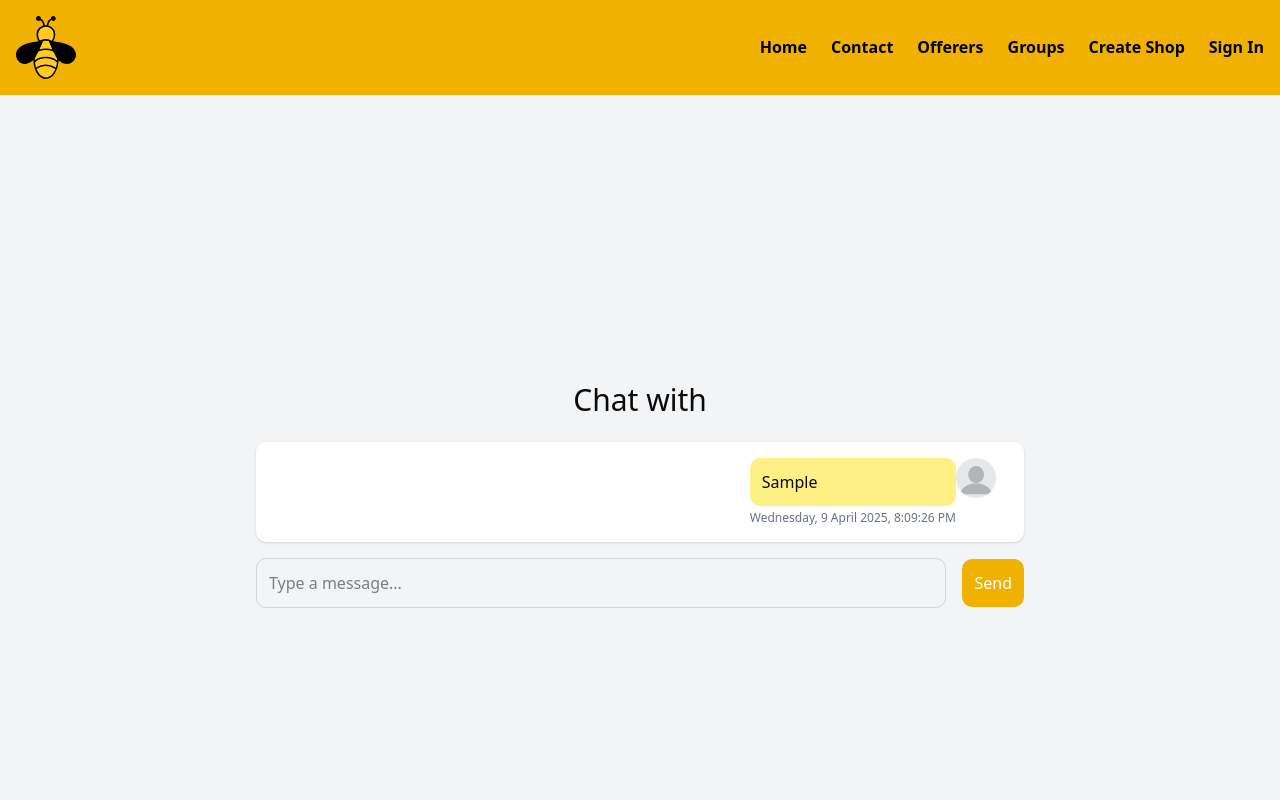
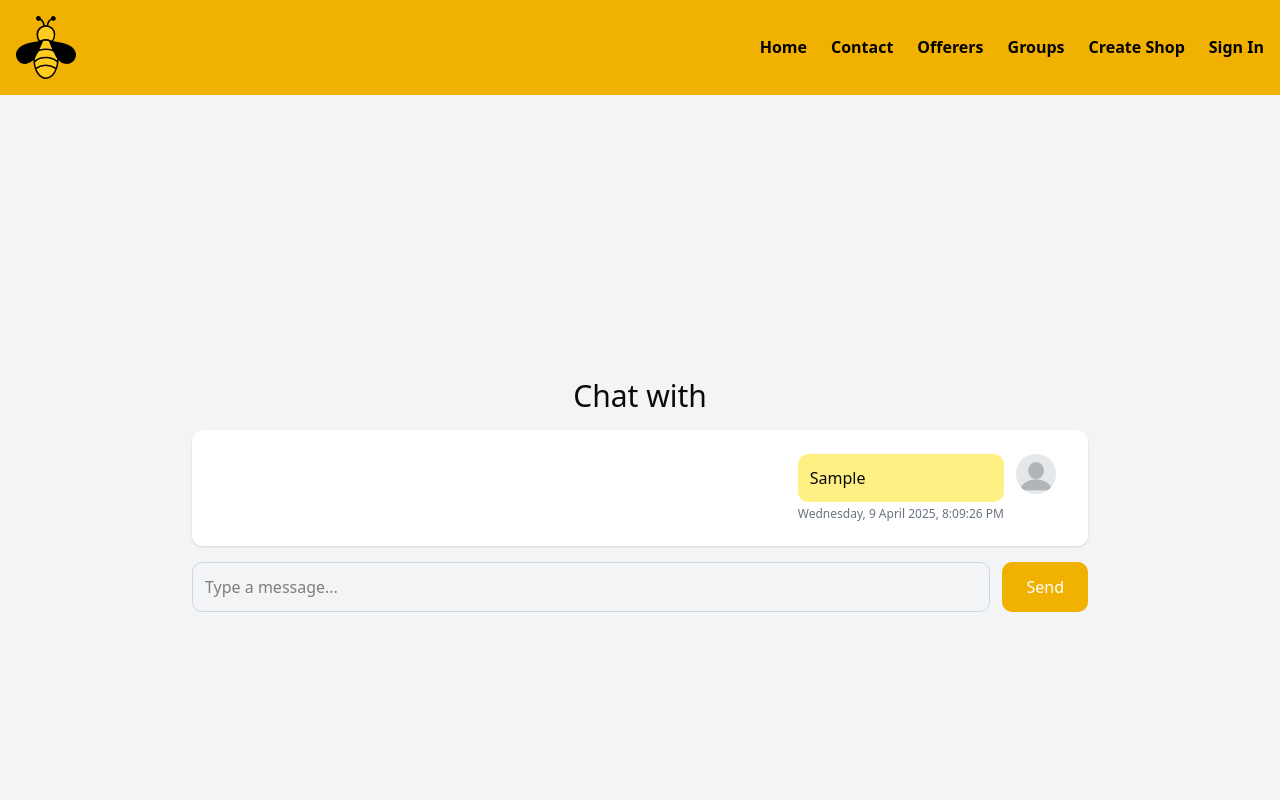
Before and after one commit to AdeelTahir-SE/OfferHive, a Next.js app in the folder offerhive/: page /people/1 in a window 1280 px wide. Both pictures are taken after typing "Sample" into the empty fields and a click on the button "Send". Shown: the top 800 px of the page. Built offline with nearby package versions, Linux system fonts and the light colour scheme; no server answers; the database is empty.

Commit message:
--modified offerrers fetching logic--

```diff
--- a/offerhive/src/app/offers/page.tsx
+++ b/offerhive/src/app/offers/page.tsx
@@ -12,34 +12,37 @@ export default function Offers() {
   const [isFetching, setIsFetching] = useState(false);
   const [error, setError] = useState<string | null>(null);
   const [searchTerm, setSearchTerm] = useState<string>("");
+  const [hasMore, setHasMore] = useState(true);
 
   const fetchOffers = useCallback(async () => {
+    if (!hasMore) return;
     setIsFetching(true);
     try {
       const data = searchTerm
         ? await searchOfferers(searchTerm, counter)
         : await getOfferers(counter);
 
-      if (data) {
+      if (data&&data?.length > 0) {
         setOffers((prev) => [...prev, ...data]);
+      } else {
+        setHasMore(false); // Stop fetching if no data
       }
     } catch (err) {
       setError("Error fetching offers. Please try again later.");
     } finally {
       setIsFetching(false);
     }
-  }, [searchTerm, counter]);
+  }, [searchTerm, counter, hasMore]);
 
-  // Fetch on counter/searchTerm change
   useEffect(() => {
     fetchOffers();
   }, [fetchOffers]);
 
   const handleScroll = () => {
-    if(offers.length === 0) return;
+    if (offers.length === 0 || isFetching || !hasMore) return;
+
     if (
-      window.innerHeight + window.scrollY >= document.body.offsetHeight - 100 &&
-      !isFetching
+      window.innerHeight + window.scrollY >= document.body.offsetHeight - 100
     ) {
       setCounter((prev) => prev + 1);
     }
@@ -48,12 +51,13 @@ export default function Offers() {
   useEffect(() => {
     window.addEventListener("scroll", handleScroll);
     return () => window.removeEventListener("scroll", handleScroll);
-  }, [isFetching]);
+  }, [isFetching, hasMore, offers]);
 
   const handleSearch = (term: string) => {
     setSearchTerm(term);
     setOffers([]);
     setCounter(0);
+    setHasMore(true); // Reset on new search
   };
 
   return (
@@ -62,19 +66,17 @@ export default function Offers() {
       <p className="text-lg">Check out amazing offers by different Offerers!</p>
 
       <SearchBar searchTerm={searchTerm} onSearch={handleSearch} />
+
       {offers.length === 0 && !isFetching && (
-
-          <section className="flex flex-col items-center justify-center text-yellow-400">
-          <SearchIcon/>
+        <section className="flex flex-col items-center justify-center text-yellow-400">
+          <SearchIcon />
           <h2 className="text-2xl font-bold mt-4">No Offerers Found</h2>
         </section>
-        )
-        }
+      )}
+
       {error && <p className="text-red-500 text-center mt-4">{error}</p>}
 
-      <section className="grid grid-cols-1 md:grid-cols-2 lg:grid-cols-3 gap-8 mt-6 items-center justify-center w-full max-w-4xl">
-
-
+      <section className="grid grid-cols-1 md:grid-cols-2 lg:grid-cols-3 gap-8 mt-6 w-full max-w-4xl place-items-center">
         {offers?.map((offer, index) => (
           <OffererCard
             key={index}
@@ -86,9 +88,17 @@ export default function Offers() {
             address={offer.shop_address}
           />
         ))}
-    </section>
+      </section>
 
-      {isFetching && <section className=" flex items-center justify-center mt-4 mb-4"><Loader size={3}/></section>}
+      {isFetching && (
+        <section className="flex items-center justify-center mt-4 mb-4">
+          <Loader size={3} />
+        </section>
+      )}
+
+      {!hasMore && offers.length > 0 && (
+        <p className="text-gray-500 mt-4">No more offers to show.</p>
+      )}
     </section>
   );
 }
--- a/offerhive/src/app/people/[id]/page.tsx
+++ b/offerhive/src/app/people/[id]/page.tsx
@@ -8,7 +8,6 @@ import Image from "next/image";
 import React from "react";
 import { RootState } from "@/lib/redux/store";
 
-// Define User type to avoid any implicit any
 interface User {
   profile_image: string;
   email: string;
@@ -129,31 +128,43 @@ export default function PersonChat() {
   };
 
   return (
-    <section className="flex flex-col items-center justify-center bg-gray-100 min-h-screen p-6">
-      <p className="text-3xl mb-6">Chat with {user?.email}</p>
-      <div className="p-4 rounded-lg w-full max-w-3xl h-auto mb-4 bg-white shadow">
-        <div className="flex flex-col space-y-4">
+    <section className="flex flex-col items-center justify-center bg-gray-100 min-h-screen p-4 sm:p-6">
+      <p className="text-2xl sm:text-3xl mb-4 text-center">
+        Chat with {user?.email}
+      </p>
+
+      <div className="bg-white shadow rounded-lg w-full max-w-4xl h-full mb-4 p-4 sm:p-6 overflow-hidden">
+        <div className="flex flex-col space-y-4 max-h-[75vh] overflow-y-auto pr-2">
           {chat?.length > 0 &&
             chat.map((message, index) => {
               const isSender = message.sender === loggedInUser?.user_id;
               const profileImage = isSender ? loggedInUser?.profile_image : user?.profile_image;
 
               return (
-                <div key={index} className={`flex items-start space-x-3 ${isSender ? "flex-row-reverse" : ""}`}>
-                  <div className="w-10 h-10 flex items-center justify-center">
+                <div
+                  key={index}
+                  className={`flex items-start ${isSender ? "flex-row-reverse" : "flex-row"} gap-3`}
+                >
+                  <div className="min-w-[2.5rem] min-h-[2.5rem] w-10 h-10">
                     <Image
                       src={profileImage || "/profile_placeholder.png"}
                       alt={isSender ? "You" : user?.email as string}
-                      width={300}
-                      height={300}
-                      className="w-full h-full rounded-full object-cover"
+                      width={40}
+                      height={40}
+                      className="rounded-full object-cover"
                     />
                   </div>
-                  <div className="flex flex-col">
-                    <div className={`p-3 rounded-lg max-w-md ${isSender ? "bg-yellow-200" : "bg-yellow-300"}`}>
-                      <p>{message.message}</p>
+                  <div className="flex flex-col max-w-[75%] sm:max-w-md">
+                    <div
+                      className={`p-3 rounded-lg break-words ${
+                        isSender ? "bg-yellow-200" : "bg-yellow-300"
+                      }`}
+                    >
+                      <p className="text-sm sm:text-base">{message.message}</p>
                     </div>
-                    <span className="text-xs text-gray-500 mt-1">{message.timestamp}</span>
+                    <span className="text-xs text-gray-500 mt-1">
+                      {message.timestamp}
+                    </span>
                   </div>
                 </div>
               );
@@ -161,17 +172,17 @@ export default function PersonChat() {
         </div>
       </div>
 
-      <div className="flex w-full max-w-3xl items-center space-x-4">
+      <div className="flex w-full max-w-4xl flex-col sm:flex-row gap-3">
         <input
           type="text"
           value={newMessage}
           onChange={(e) => setNewMessage(e.target.value)}
           placeholder="Type a message..."
-          className="w-full p-3 rounded-lg border border-gray-300 focus:outline-none focus:ring-2 focus:ring-yellow-500"
+          className="flex-1 p-3 rounded-lg border border-gray-300 focus:outline-none focus:ring-2 focus:ring-yellow-500"
         />
         <button
           onClick={handleSendMessage}
-          className="bg-yellow-500 text-white p-3 rounded-lg hover:bg-yellow-600"
+          className="bg-yellow-500 text-white px-6 py-3 rounded-lg hover:bg-yellow-600"
         >
           Send
         </button>
--- a/offerhive/src/components/header.tsx
+++ b/offerhive/src/components/header.tsx
@@ -3,20 +3,41 @@ import { RootState } from "@/lib/redux/store";
 import Image from "next/image";
 import Link from "next/link";
 import { useSelector } from "react-redux";
-import { useState } from "react";
-import { Menu, X } from "lucide-react"; // you can replace with any icons
+import { useEffect, useRef, useState } from "react";
+import { Menu, X } from "lucide-react";
 
 export default function Header() {
   const user = useSelector((state: RootState) => state.user);
   const [menuOpen, setMenuOpen] = useState(false);
+  const menuRef = useRef<HTMLUListElement>(null);
+  const buttonRef = useRef<HTMLButtonElement>(null);
 
   const toggleMenu = () => setMenuOpen(!menuOpen);
+
+  useEffect(() => {
+    const handleClickOutside = (event: MouseEvent) => {
+      if (
+        menuRef.current &&
+        !menuRef.current.contains(event.target as Node) &&
+        buttonRef.current &&
+        !buttonRef.current.contains(event.target as Node)
+      ) {
+        setMenuOpen(false);
+      }
+    };
+
+    document.addEventListener("mousedown", handleClickOutside);
+    return () => {
+      document.removeEventListener("mousedown", handleClickOutside);
+    };
+  }, []);
 
   return (
     <nav className="bg-yellow-500 text-black p-4 flex justify-between items-center z-50 relative">
       <div className="flex items-center justify-between w-full md:w-auto">
         <Image src="/logo.svg" alt="logo" width={60} height={60} />
         <button
+          ref={buttonRef}
           onClick={toggleMenu}
           className="md:hidden ml-auto focus:outline-none"
         >
@@ -25,6 +46,7 @@ export default function Header() {
       </div>
 
       <ul
+        ref={menuRef}
         className={`${
           menuOpen ? "block" : "hidden"
         } absolute top-full left-0 w-full bg-yellow-500 flex flex-col items-start p-4 gap-4 font-semibold md:static md:flex md:flex-row md:items-center md:space-x-6 md:p-0 md:gap-0 md:w-auto`}
```
